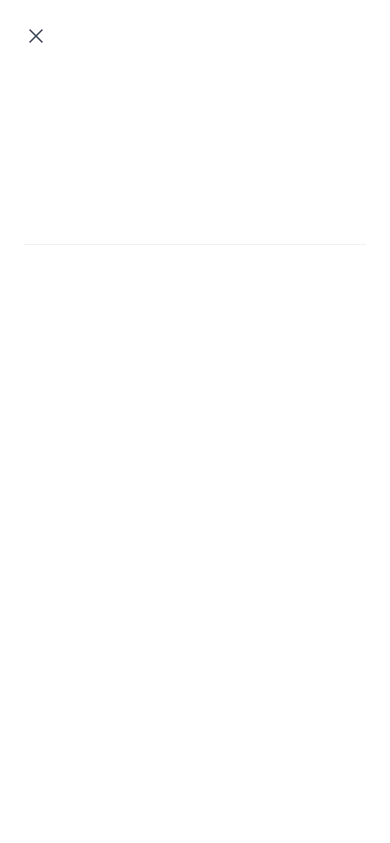
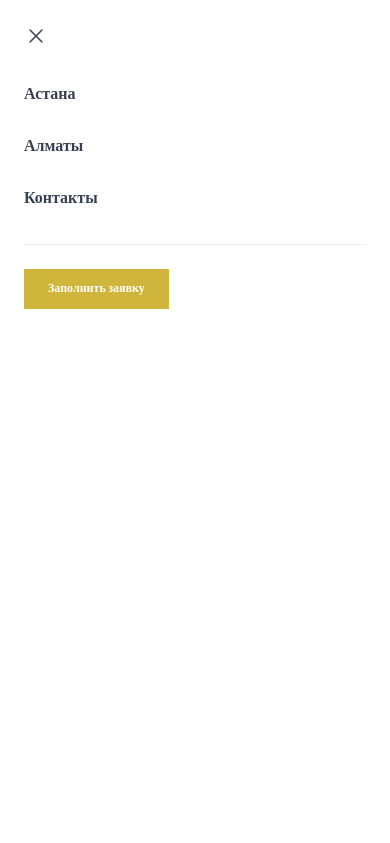
Before and after one commit to mukash0124/homecashreality, a website: page src/index.html in a window 390 px wide. Shown: the top 843 px of the page. Drawn offline with nearby package versions, Linux system fonts and the light colour scheme.

Commit message:
fix navbar

```diff
--- a/src/index.html
+++ b/src/index.html
@@ -60,16 +60,19 @@
                             <div class="-my-6 divide-y divide-gray-500/10">
                                 <div class="space-y-2 py-6">
                                     <a href="#"
-                                        class="-mx-3 block rounded-lg px-3 py-2 text-base font-semibold leading-7 text-white">Астана</a>
+                                        class="-mx-3 block rounded-lg px-3 py-2 text-base font-semibold leading-7 text-gray-700">Астана</a>
                                     <a href="#"
-                                        class="-mx-3 block rounded-lg px-3 py-2 text-base font-semibold leading-7 text-white">Алматы</a>
+                                        class="-mx-3 block rounded-lg px-3 py-2 text-base font-semibold leading-7 text-gray-700">Алматы</a>
                                     <a href="#"
-                                        class="-mx-3 block rounded-lg px-3 py-2 text-base font-semibold leading-7 text-white">Контакты</a>
+                                        class="-mx-3 block rounded-lg px-3 py-2 text-base font-semibold leading-7 text-gray-700">Контакты</a>
                                 </div>
                                 <div class="py-6">
-                                    <a href="#"
-                                        class="-mx-3 block rounded-lg px-3 py-2.5 text-base font-semibold leading-7 text-white">Log
-                                        in</a>
+                                    <button data-modal-target="authentication-modal"
+                                        data-modal-toggle="authentication-modal"
+                                        class="block bg-[#cfb53b] py-2 px-6 text-xs font-semibold leading-6 text-white"
+                                        type="button">
+                                        Заполнить заявку
+                                    </button>
                                 </div>
                             </div>
                         </div>
@@ -368,7 +371,6 @@
         </div>
     </div>
 
-
     <script src="https://cdnjs.cloudflare.com/ajax/libs/flowbite/2.3.0/flowbite.min.js"></script>
 
 </body>
```
